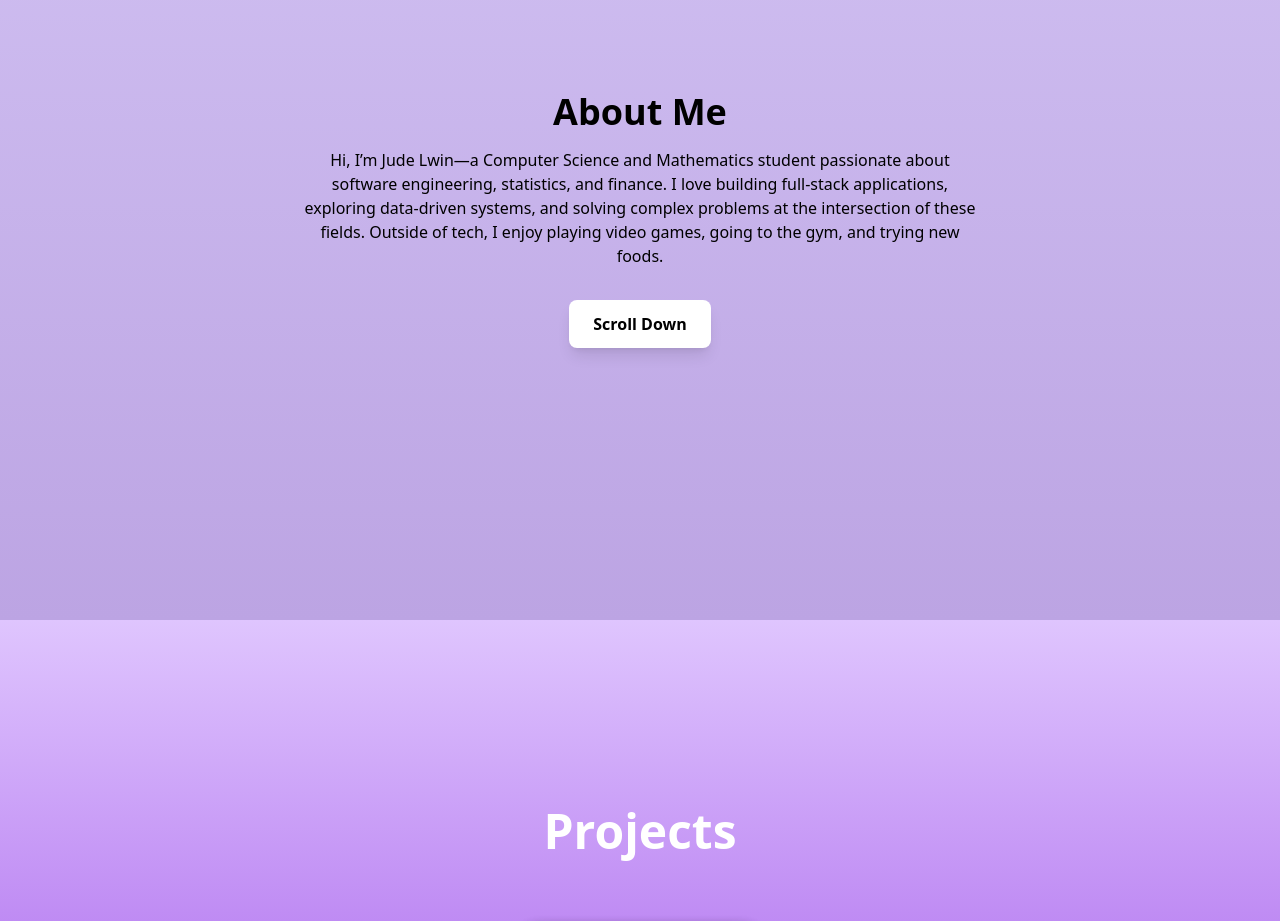
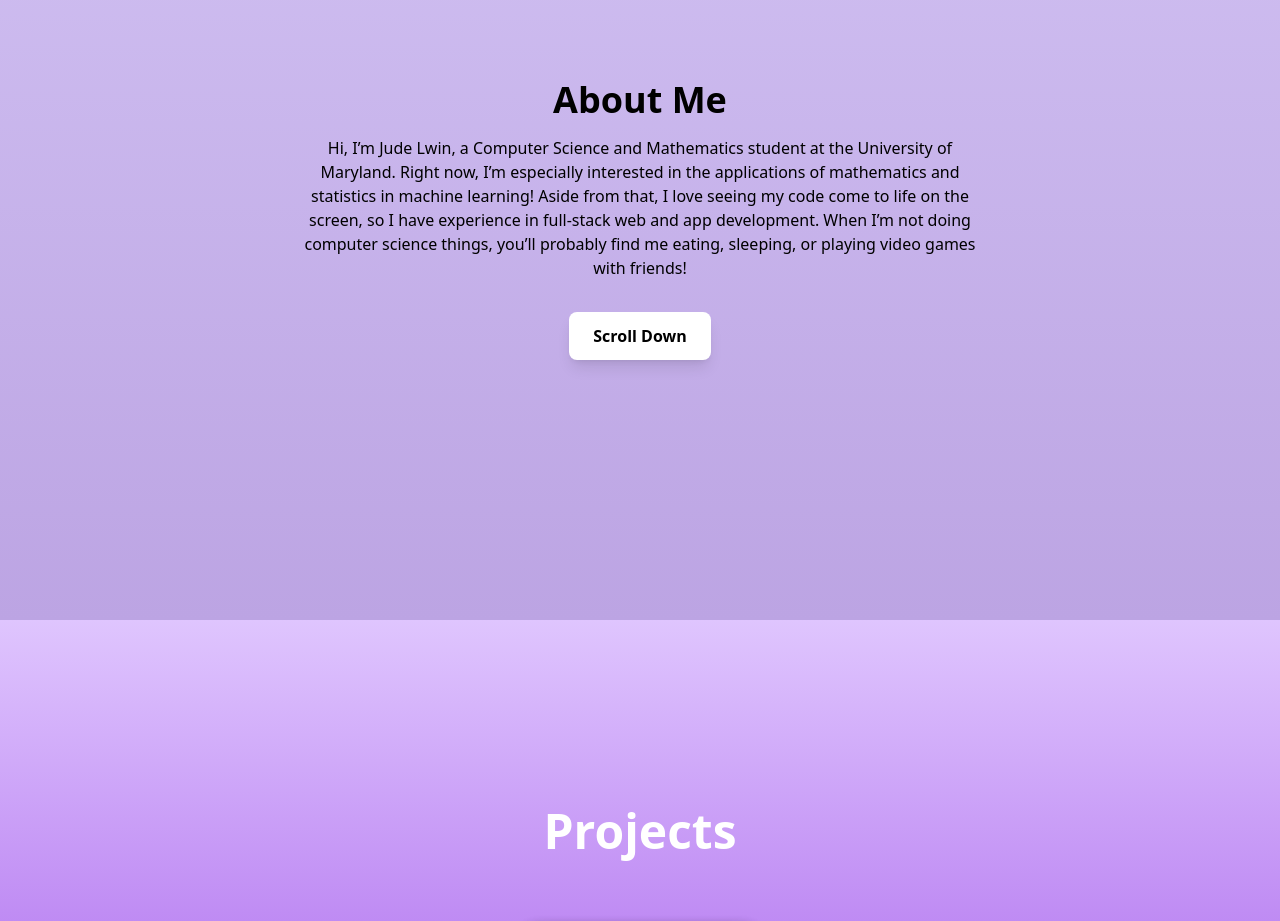
Before and after one commit to judelwin/jude-lwin-portfolio, a React (Create React App) app: page / in a window 1280 px wide. Shown: the part 980-1901 px from the top of the page. Built offline with nearby package versions, Linux system fonts and the light colour scheme.

Commit message:
remove background and update text

```diff
--- a/src/components/AboutMeSection.tsx
+++ b/src/components/AboutMeSection.tsx
@@ -7,7 +7,9 @@ const AboutMeSection: React.FC = () => {
     <div className="h-screen flex flex-col items-center justify-center bg-gradient-to-b from-[#D1C1F2] to-[#BCA4E3] text-black px-4">
       <h2 className="text-4xl font-bold mb-4 ">About Me</h2>
       <p className="text-center max-w-2xl">
-      Hi, I’m Jude Lwin—a Computer Science and Mathematics student passionate about software engineering, statistics, and finance. I love building full-stack applications, exploring data-driven systems, and solving complex problems at the intersection of these fields. Outside of tech, I enjoy playing video games, going to the gym, and trying new foods.
+      Hi, I’m Jude Lwin, a Computer Science and Mathematics student at the University of Maryland. Right now, I’m especially interested in the applications of mathematics and statistics in machine learning!
+
+Aside from that, I love seeing my code come to life on the screen, so I have experience in full-stack web and app development. When I’m not doing computer science things, you’ll probably find me eating, sleeping, or playing video games with friends!
       </p>
 
       <motion.button
--- a/src/components/IntroSection.tsx
+++ b/src/components/IntroSection.tsx
@@ -10,7 +10,7 @@ const IntroSection: React.FC = () => {
         animate={{ opacity: 1, y: 0 }}
         transition={{ duration: 1 }}
       >
-        Welcome to Jude Lwin's Website
+        Hi, I'm Jude!
       </motion.h1>
       <motion.p
         className="text-xl mt-4 text-center"
@@ -18,7 +18,7 @@ const IntroSection: React.FC = () => {
         animate={{ opacity: 1 }}
         transition={{ duration: 1, delay: 0.5 }}
       >
-        A space for me and my projects.
+        Learn more about me and my projects below.
       </motion.p>
 
       <motion.button
--- a/src/index.css
+++ b/src/index.css
@@ -11,7 +11,6 @@
     overflow-x: hidden;
     min-width: 100vw;
     min-height: 100vh;
-    background-color: #DFC5FE;
   }
   body {
     overflow-y: scroll; /* Allows vertical scrolling within the body */
```
